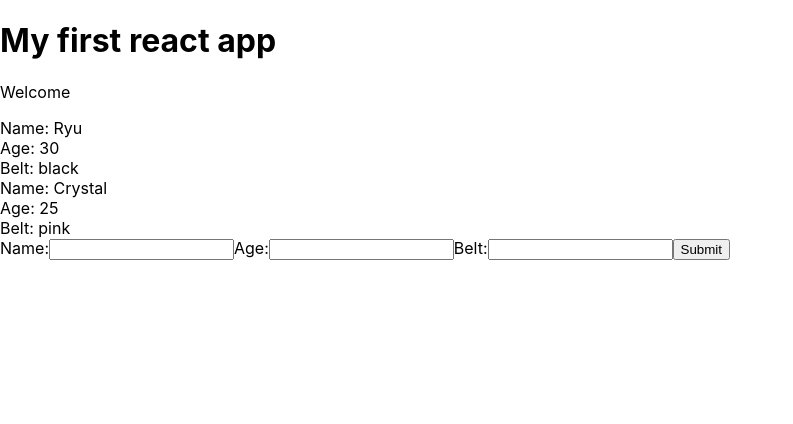
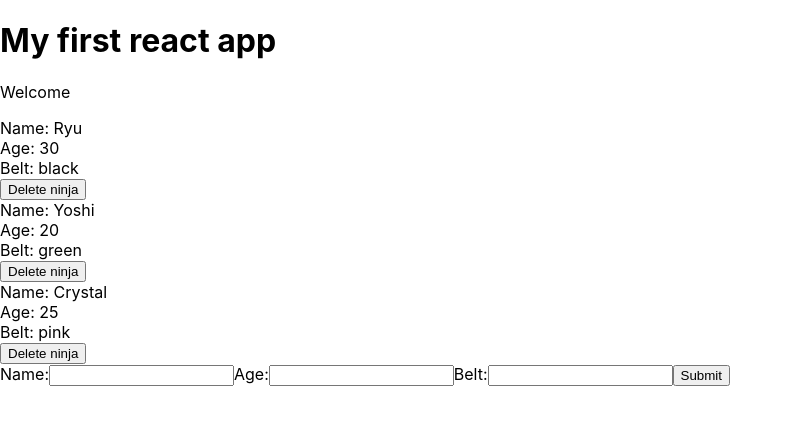
Before and after one commit to nkorczyk/ReactReduxTutorial, a React (Create React App) app: page / in a window 1280 px wide. Shown: the top 424 px of the page, without its empty margins (0-793 px from the left). Built offline with nearby package versions, Linux system fonts and the light colour scheme.

Commit message:
Lesson-13 done

```diff
--- a/src/App.js
+++ b/src/App.js
@@ -20,12 +20,22 @@
     });
   }
 
+  deleteNinja = (id) => {
+    let ninjas = this.state.ninjas.filter(ninja => {
+      return ninja.id !== id;
+    });
+
+    this.setState({
+      ninjas: ninjas
+    });
+  }
+
   render() {
     return (
       <div className="App">
         <h1>My first react app</h1>
         <p>Welcome</p>
-        <Ninjas ninjas={this.state.ninjas} />
+        <Ninjas deleteNinja={this.deleteNinja} ninjas={this.state.ninjas} />
         <AddNinja addNinja={this.addNinja}/>
       </div>
     );
--- a/src/Ninjas.js
+++ b/src/Ninjas.js
@@ -1,32 +1,20 @@
 import React from 'react';
 
-const Ninjas = ({ ninjas }) => {
-  // const ninjaList = ninjas.map(ninja => {
-  //   if (ninja.age > 20) {
-  //     return (
-  //       <div className="ninja" key={ninja.id}>
-  //         <div>Name: {ninja.name}</div>
-  //         <div>Age: {ninja.age}</div>
-  //         <div>Belt: {ninja.belt}</div>
-  //       </div>
-  //     )
-  //   } else {
-  //     return null;
-  //   }
+const Ninjas = ({ ninjas, deleteNinja }) => {
+  const ninjaList = ninjas.map(ninja => {
+    return (
+      <div className="ninja" key={ninja.id}>
+        <div>Name: {ninja.name}</div>
+        <div>Age: {ninja.age}</div>
+        <div>Belt: {ninja.belt}</div>
+        <button onClick={() => {deleteNinja(ninja.id)}}>Delete ninja</button>
+      </div>
+    )
+  });
 
   return (
     <div className="ninja-list">
-      {
-        ninjas.map(ninja => {
-          return ninja.age > 20 ? (
-            <div className="ninja" key={ninja.id}>
-              <div>Name: {ninja.name}</div>
-              <div>Age: {ninja.age}</div>
-              <div>Belt: {ninja.belt}</div>
-            </div>
-          ) : null;
-        })
-      }
+      {ninjaList}
     </div>
   )
 };
```
